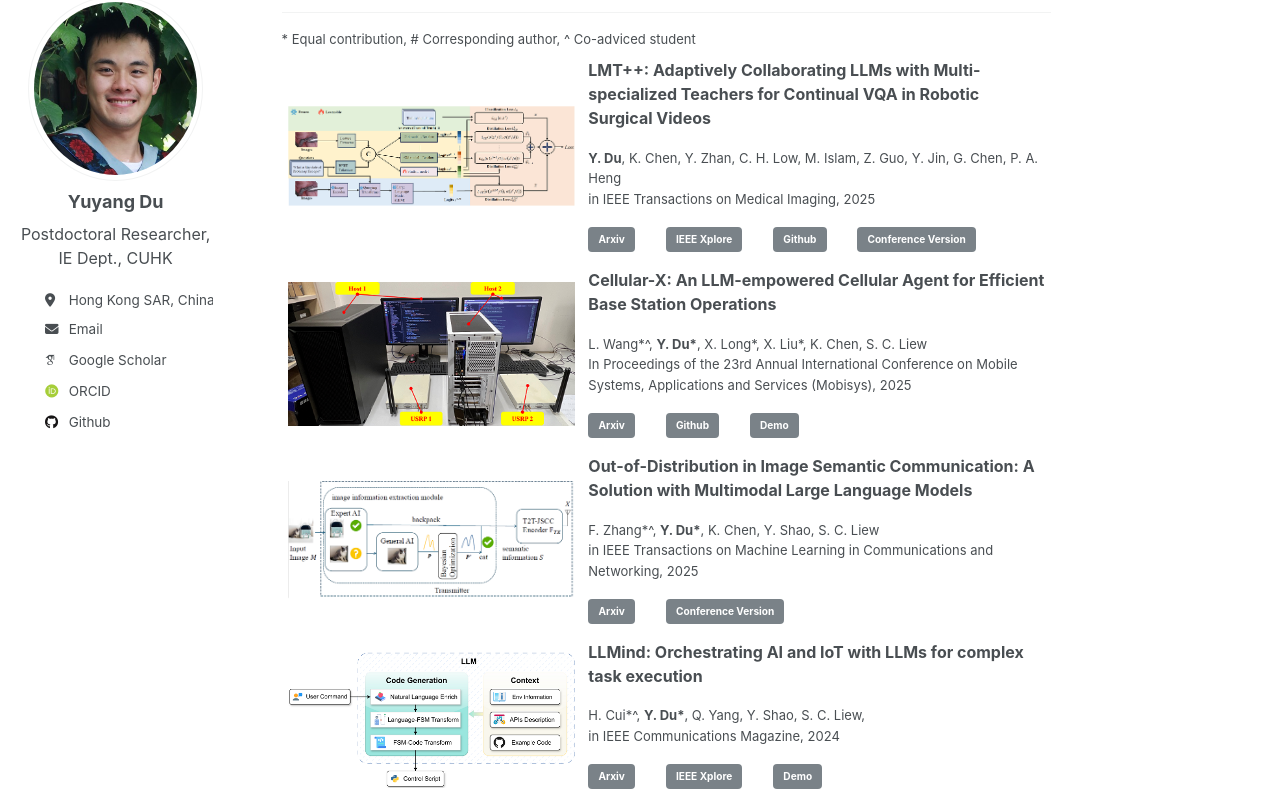
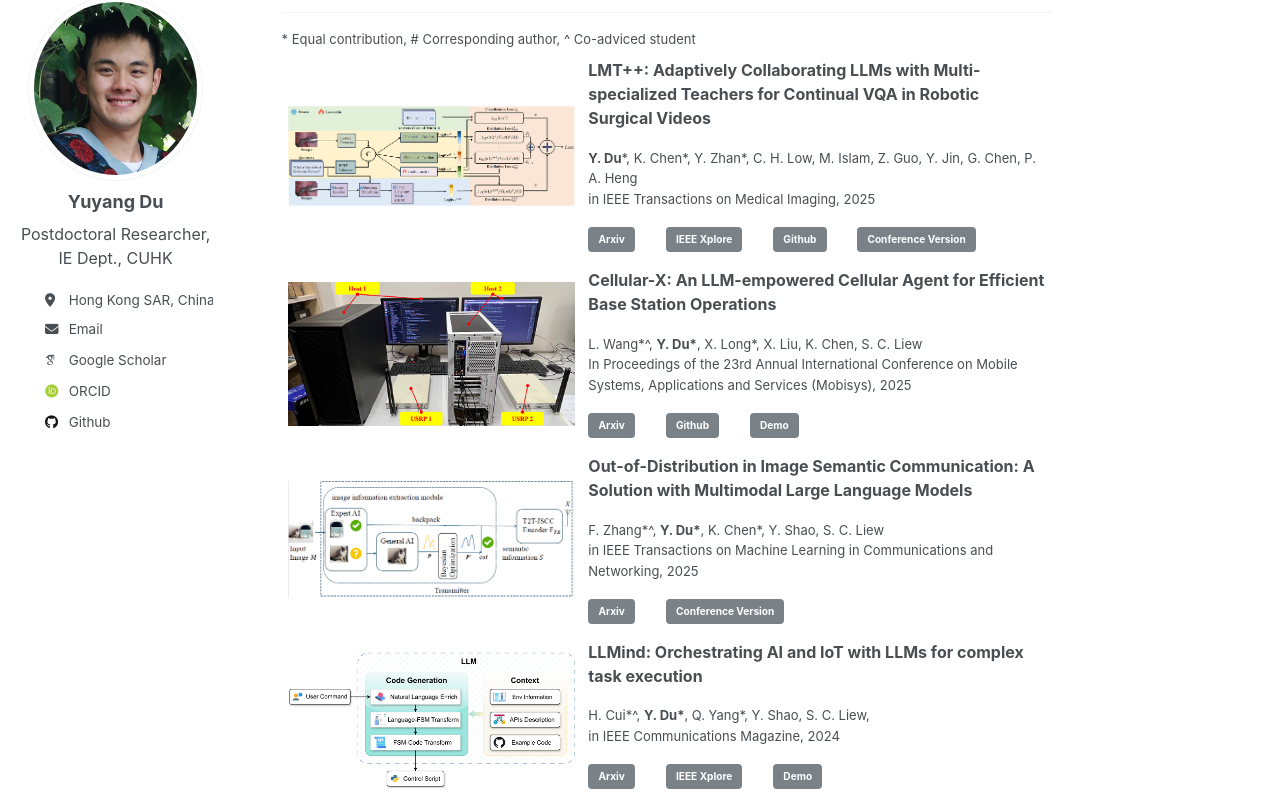
Before and after one commit to yuyangdu01/yuyangdu01.github.io, a Jekyll site: the page built from _pages/about.md, in a window 1280 px wide and 1400 px high, scrolled down 613 px. Shown: the part 110-918 px from the top of the window. Built offline with Jekyll 4.4.1, drawn with Linux system fonts in a browser that asks for light colours; some web fonts are replaced.

Commit message:
Update about.md

```diff
--- a/_pages/about.md
+++ b/_pages/about.md
@@ -39,7 +39,7 @@ Selected Publications <font size=3></font>
   <td style="border: none;">
   <div class="col align-self-center pub">
     <p class="pub-p"><font size=3><b>LMT++: Adaptively Collaborating LLMs with Multi-specialized Teachers for Continual VQA in Robotic Surgical Videos</b></font></p>
-    <p class="pub-p"><font size=2><b>Y. Du</b>, K. Chen, Y. Zhan, C. H. Low, M. Islam, Z. Guo, Y. Jin, G. Chen, P. A. Heng <br>in IEEE Transactions on Medical Imaging, 2025</font></p>
+    <p class="pub-p"><font size=2><b>Y. Du</b>*, K. Chen*, Y. Zhan*, C. H. Low, M. Islam, Z. Guo, Y. Jin, G. Chen, P. A. Heng <br>in IEEE Transactions on Medical Imaging, 2025</font></p>
     <a class="btn btn-primary" role="button" href="https://arxiv.org/pdf/2402.16664" target="_blank" style="text-decoration: none;">Arxiv</a>&emsp;&emsp;
     <a class="btn btn-primary" role="button" href="https://ieeexplore.ieee.org/document/11045720" target="_blank" style="text-decoration: none;">IEEE Xplore</a>&emsp;&emsp;
     <a class="btn btn-primary" role="button" href="https://github.com/yuyangdu01/LLM4VQA_CL_TMI" target="_blank" style="text-decoration: none;">Github</a>&emsp;&emsp;
@@ -54,7 +54,7 @@ Selected Publications <font size=3></font>
   <td style="border: none;">
   <div class="col align-self-center pub">
     <p class="pub-p"><font size=3><b>Cellular-X: An LLM-empowered Cellular Agent for Efficient Base Station Operations</b></font></p>
-    <p class="pub-p"><font size=2>L. Wang*^, <b>Y. Du*</b>, X. Long*, X. Liu*, K. Chen, S. C. Liew <br>In Proceedings of the 23rd Annual International Conference on Mobile Systems, Applications and Services (Mobisys), 2025</font></p>
+    <p class="pub-p"><font size=2>L. Wang*^, <b>Y. Du*</b>, X. Long*, X. Liu, K. Chen, S. C. Liew <br>In Proceedings of the 23rd Annual International Conference on Mobile Systems, Applications and Services (Mobisys), 2025</font></p>
     <a class="btn btn-primary" role="button" href="https://arxiv.org/pdf/2504.13190" target="_blank" style="text-decoration: none;">Arxiv</a>&emsp;&emsp;
     <a class="btn btn-primary" role="button" href="https://github.com/SeaBreezing/Cellular-X" target="_blank" style="text-decoration: none;">Github</a>&emsp;&emsp;
     <a class="btn btn-primary" role="button" href="https://youtube.com/playlist?list=PLi7wIohZ9VLjfbtShawzEk49BKUE11QiU&" target="_blank" style="text-decoration: none;">Demo</a>&emsp;&emsp;
@@ -67,7 +67,7 @@ Selected Publications <font size=3></font>
   <td style="border: none;">
   <div class="col align-self-center pub">
     <p class="pub-p"><font size=3><b>Out-of-Distribution in Image Semantic Communication: A Solution with Multimodal Large Language Models</b></font></p>
-    <p class="pub-p"><font size=2>F. Zhang*^, <b>Y. Du*</b>, K. Chen, Y. Shao, S. C. Liew <br>in IEEE Transactions on Machine Learning in Communications and Networking, 2025</font></p>
+    <p class="pub-p"><font size=2>F. Zhang*^, <b>Y. Du*</b>, K. Chen*, Y. Shao, S. C. Liew <br>in IEEE Transactions on Machine Learning in Communications and Networking, 2025</font></p>
     <a class="btn btn-primary" role="button" href="https://arxiv.org/pdf/2407.15335" target="_blank" style="text-decoration: none;">Arxiv</a>&emsp;&emsp;
     <a class="btn btn-primary" role="button" href="https://ieeexplore.ieee.org/document/10778295" target="_blank" style="text-decoration: none;">Conference Version</a>&emsp;&emsp;
   </div>
@@ -79,7 +79,7 @@ Selected Publications <font size=3></font>
   <td style="border: none;">
   <div class="col align-self-center pub">
     <p class="pub-p"><font size=3><b>LLMind: Orchestrating AI and IoT with LLMs for complex task execution</b></font></p>
-    <p class="pub-p"><font size=2>H. Cui*^, <b>Y. Du*</b>, Q. Yang, Y. Shao, S. C. Liew, <br>in IEEE Communications Magazine, 2024</font></p>
+    <p class="pub-p"><font size=2>H. Cui*^, <b>Y. Du*</b>, Q. Yang*, Y. Shao, S. C. Liew, <br>in IEEE Communications Magazine, 2024</font></p>
     <a class="btn btn-primary" role="button" href="https://arxiv.org/pdf/2312.09007" target="_blank" style="text-decoration: none;">Arxiv</a>&emsp;&emsp;
     <a class="btn btn-primary" role="button" href="https://ieeexplore.ieee.org/document/10697418" target="_blank" style="text-decoration: none;">IEEE Xplore</a>&emsp;&emsp;
     <a class="btn btn-primary" role="button" href="https://www.youtube.com/watch?v=3Al5qRntEEU" target="_blank" style="text-decoration: none;">Demo</a>&emsp;&emsp;
```
